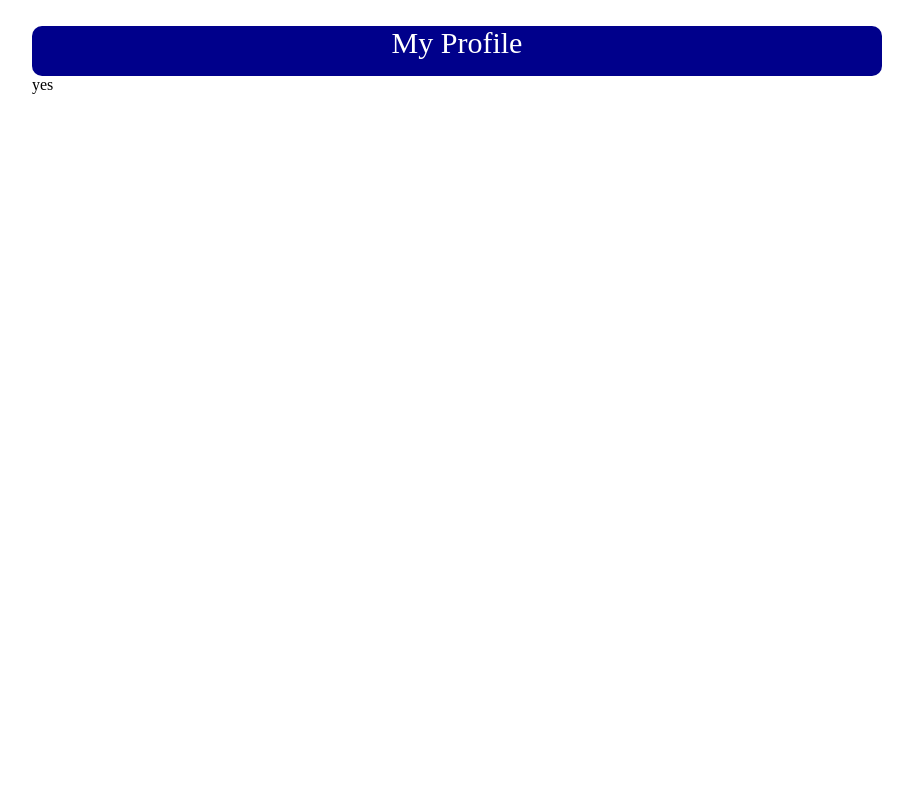
After one commit to reddign/mca25project1, a PHP site: page /MCA25PROJECT1/Front-End/profile.php in a window 1280 px wide. The commit adds this page. Shown: the whole page, without its empty margins (183-1096 px from the left). Run offline with PHP 8.4, Linux system fonts and the light colour scheme; the visitor is signed in with stand-in values (Sample User, id 1).

Commit message:
fixed index

```diff
--- a/Front-End/navbar.php
+++ b/Front-End/navbar.php
@@ -1,6 +1,6 @@
 <div class="w3-top">
         <div class="w3-bar w3-blue w3-padding w3-card" style="letter-spacing:4px;">
-          <a href="startpage.php" class="w3-bar-item w3-button">Go Back to the Homepage</a>
+          <a href="../index.php" class="w3-bar-item w3-button">Go Back to the Homepage</a>
           <!-- Right-sided navbar links. Hide them on small screens -->
           <div class="w3-right w3-hide-small">
             <a href="login.php" class="w3-bar-item w3-button">Login Here</a>
--- a/Front-End/processlogin.php
+++ b/Front-End/processlogin.php
@@ -30,7 +30,7 @@ $rows = $result -> fetch_all(MYSQLI_ASSOC);
     $_SESSION["LoggedIn"]="YES";
     $_SESSION["coins"]=100;
     $_SESSION["UserID"]=$u2;
-    header("location:../Front-End/startpage.php");
+    header("location:../index.php");
 }else{
     $_SESSION["LoggedIn"]="NO";
     $_SESSION["coins"]=0;
--- /dev/null
+++ b/Front-End/profile.php
@@ -0,0 +1,50 @@
+<html lang="en">
+<head>
+    <meta charset="UTF-8">
+    <meta name="viewport" content="width=device-width, initial-scale=1.0">
+    <title>Profile Page</title>
+    <a href="Front-End/login.php"></a>
+</head>
+<style type="text/css">
+    #bar{
+        height:50px;
+        background-color: darkblue;
+        color: white;
+        width: 850px;
+        margin:auto;
+        border-radius:10px;
+    }
+    </style>
+<body style="background-color:white">
+ <br>
+<div id="bar">
+    <div style="width: 800px; margin:auto;font-size: 30px; text-align:center;">
+        My Profile
+    </div>
+</div>
+<div style="width:850px;margin:auto;background-color:white;min-height:300px;">
+    <?php
+    session_start();
+
+    if ($_SESSION["LoggedIn"]=="YES") {
+        echo "yes";
+    } else {
+        echo "no";
+    }
+    // $u2 = $_SESSION["user2"];
+    // // $p2 = $_POST["password2"];
+
+    //  $mysqli = new mysqli("195.35.59.14","u121755072_cohick","+05Ouz%9","u121755072_cohickdb");
+
+
+    // if($mysqli -> connect_errno){
+    // echo "Failed to connect to My SQL : ". $mysqli->connect_error;
+    // exit;
+    // }
+    // $sql= "SELECT * from starfall_users
+    // where username='{$u2}' "
+    // // -- and password='{$p2}'";
+    ?>
+</div>
+</body>
+</html>
```
Also changed, not shown: Front-End/startpage.php (deleted, +0 -30 lines), index.php (+25 -6 lines), Front-End/frstars.jpg (added), Front-End/stars.jpg (added), Front-End/stars2.jpg (added).
